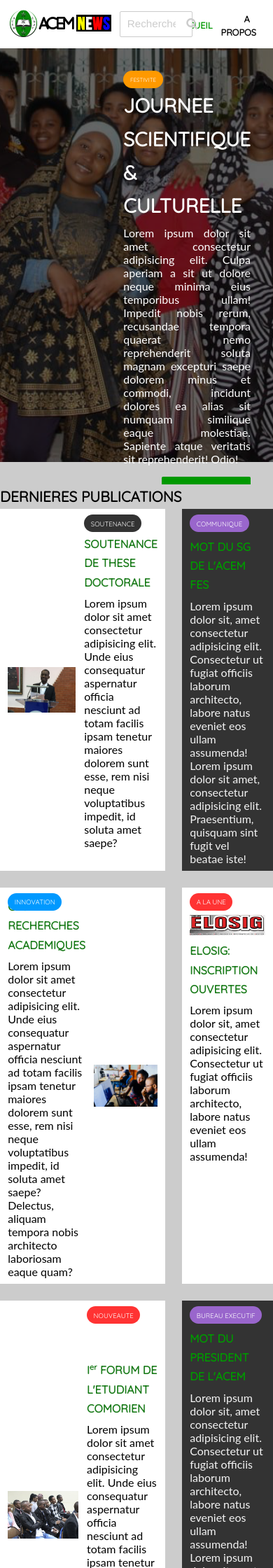
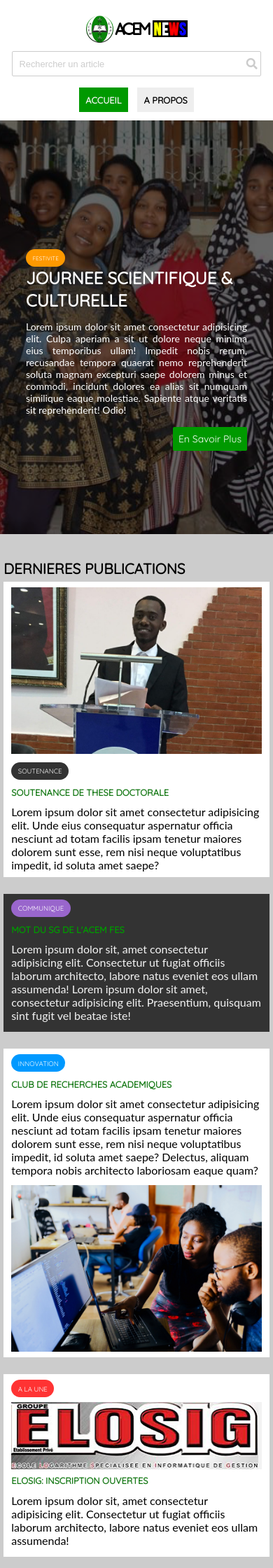
Before and after one commit to alfahami/acem.tech, a PHP site: page / in a window 390 px wide. Shown: the top 2240 px of the page at 70% size. Run offline with PHP 8.4, Linux system fonts and the light colour scheme; some libraries are stand-ins or nearby versions.

Commit message:
responsiveness

```diff
--- a/article.html
+++ b/article.html
@@ -74,7 +74,7 @@
               <h1 class="l-heading">Colloque Internationale, II<sup><small class="text-lowercase">e</small></sup> edition</h1>
               <div class="meta">
                 <small>
-                  <i class="fas fa-user"></i>Ecrit par <span class="text-bold">Nourdine Fahad</span>, 13 Mars 2020
+                  <i class="fas fa-user"></i>Ecrit par <span class="text-bold">Nourdine Fahad</span>, <span class="date">13 Mars 2020</span>
                 </small>
                 <div class="category category-festivites">Festivites</div>
               </div>
--- a/assets/css/style.css
+++ b/assets/css/style.css
@@ -84,7 +84,7 @@ ul {
   color: #fff;
   font-size: 0.6rem;
   text-transform: uppercase;
-  font-family: 'Quicksand', sans-serif;
+  font-family: "Quicksand", sans-serif;
   padding: 0.4rem 0.6rem;
   border-radius: 16px;
   margin-bottom: 0.1rem;
@@ -362,9 +362,124 @@ textarea::placeholder {
   color: var(--primary-color);
 }
 
+@media (max-width: 768px) {
+  .container {
+    max-width: calc(100% - 10px);
+  }
+
+  .article-heading {
+    font-size: 0.8rem;
+    margin-top: 0.7rem;
+  }
+  #main-navbar {
+    position: relative;
+  }
+  #main-navbar .container {
+    display: block;
+    margin: 0 auto;
+  }
+
+  #main-navbar .container .logo-search {
+    display: flex;
+    flex-direction: column;
+    justify-content: center;
+    text-align: center;
+  }
+
+  #main-navbar .container .logo-search a > img {
+    margin: 0.5rem 0;
+  }
+
+  #main-navbar .container .logo-search form {
+    width: 100%;
+    margin: 0 0.8rem;
+  }
+
+  #main-navbar .container .logo-search form input {
+    width: inherit;
+  }
+
+  #main-navbar .container .logo-search form a > i {
+    position: absolute;
+    top: 10px;
+    left: 94%;
+    bottom: auto;
+    right: auto;
+    color: #ccc;
+  }
+
+  #main-navbar .container ul li {
+    margin-top: 1rem;
+  }
+
+  #main-navbar .container ul li a {
+    display: inline-block;
+    padding: 0.6rem;
+    margin: 0 0.4rem;
+    color: #000;
+    background: #eee;
+  }
+
+  #main-navbar .container ul li a.current {
+    background: var(--primary-color);
+    color: var(--light-color);
+  }
+
+  /* Input placeholder CSS style */
+
+  form input::-webkit-input-placeholder {
+    /* Chrome/Opera/Safari */
+    font-size: 0.8rem;
+    color: #ccc;
+  }
+  form input::-moz-placeholder {
+    /* Firefox 19+ */
+    font-size: 0.8rem;
+    color: #ccc;
+  }
+  form input:-ms-input-placeholder {
+    /* IE 10+ */
+    font-size: 0.8rem;
+    color: #ccc;
+  }
+  form input:-moz-placeholder {
+    /* Firefox 18- */
+    font-size: 0.8rem;
+    color: #ccc;
+  }
+
+  /* Textarea Placeholder CSS Style */
+  textarea::-webkit-input-placeholder {
+    font-size: 0.8rem;
+    color: #ccc;
+  }
+
+  /* Firefox 18- */
+  textarea:-moz-placeholder {
+    font-size: 0.8rem;
+    color: #ccc;
+  }
+
+  /* Firefox 19+ */
+  textarea::-moz-placeholder {
+    font-size: 0.8rem;
+    color: #ccc;
+  }
+
+  textarea:-ms-input-placeholder {
+    font-size: 0.8rem;
+    color: #ccc;
+  }
+
+  textarea::placeholder {
+    font-size: 0.8rem;
+    color: #ccc;
+  }
+}
+
 /* Showcase */
 #showcase {
-  height: 70vh;
+  height: 75vh;
   width: 100%;
   color: #fff;
   padding: 2rem;
@@ -379,7 +494,7 @@ textarea::placeholder {
   top: 0;
   left: 0;
   width: 100%;
-  height: 70vh;
+  height: 100%;
   opacity: 0.4;
 }
 
@@ -416,6 +531,67 @@ textarea::placeholder {
 
 #showcase .showcase-container .showcase-content .btn.btn-primary {
   float: right;
+}
+
+@media (max-width: 834px) {
+  #showcase {
+    height: 70vh;
+  }
+
+  #showcase:before {
+    content: "";
+    position: absolute;
+    top: 0;
+    left: 0;
+    width: 100%;
+    height: 100%;
+    opacity: 0.4;
+  }
+
+  #showcase .showcase-container {
+    grid-template-columns: 1fr;
+  }
+
+  #showcase .showcase-container .showcase-content h1 {
+    font-size: 1.5rem;
+    line-height: 1.3;
+    margin-bottom: 0.5rem;
+  }
+
+  #showcase .showcase-container .showcase-content p {
+    text-align: justify;
+    text-justify: inter-word;
+  }
+}
+
+@media (max-width: 500px) {
+  .container {
+    max-width: calc(100% - 10px);
+  }
+  .btn {
+    padding: 0.5rem;
+    font-size: 0.875rem;
+  }
+  #showcase .showcase-container .showcase-content h1 {
+    font-size: 1.5rem;
+  }
+
+  #showcase .showcase-container .showcase-content p {
+    font-size: 0.875rem;
+  }
+}
+
+@media (max-height: 600px) {
+  #showcase .showcase-container {
+    display: grid;
+    grid-template-columns: 1fr;
+  }
+  #showcase {
+    height: 90vh;
+  }
+  #showcase .showcase-container .showcase-content h1 {
+    font-size: 1.5rem;
+  }
 }
 
 /* Article Home */
@@ -481,6 +657,86 @@ textarea::placeholder {
   color: var(--secondary-color);
 }
 
+@media (max-width: 834px) {
+  .article-heading {
+    margin-top: 0;
+  }
+
+  .container {
+    max-width: calc(100% - 10px);
+  }
+
+  #home-article .container .article-container {
+    display: grid;
+    grid-template-columns: repeat(2, 1fr);
+    grid-gap: 1.5rem;
+    align-items: center;
+  }
+
+  #home-article .container .article-container > :nth-child(odd) {
+    display: grid;
+    grid-template-columns: repeat(2, 1fr);
+    grid-column: 1 / span 3;
+  }
+
+  #home-article .container .article-container > *:nth-child(even) {
+    grid-column: 1 / span 3;
+  }
+
+  #home-article .container .article-container > :nth-child(odd) div > div,
+  #home-article .container .article-container > *:nth-child(even) div > div {
+    display: inline-block;
+    position: relative;
+  }
+
+  #home-article .container .article-container article {
+    position: static;
+    align-items: center;
+  }
+
+  #home-article .container .article-container > :nth-child(odd) div > div,
+  #home-article .container .article-container > *:nth-child(even) div > div {
+    position: static;
+  }
+
+  #home-article .container .article-container > *:nth-child(even) p {
+    margin-bottom: 0.4rem;
+  }
+
+  #home-article .container .article-container > *:nth-child(even) img {
+    width: 50%;
+    display: block;
+    float: left;
+  }
+
+  #home-article .container .article-container > *:nth-child(even) img + p {
+    float: right;
+    width: 50%;
+  }
+}
+
+@media (max-width: 500px) {
+  #home-article .container .article-container {
+    display: grid;
+    grid-template-columns: 1fr;
+  }
+
+  #home-article .container .article-container > :nth-child(odd) {
+    display: grid;
+    grid-template-columns: 1fr;
+    grid-column: 1;
+  }
+
+  #home-article .container .article-container > *:nth-child(even) {
+    grid-column: 1;
+  }
+
+  #home-article .container .article-container > *:nth-child(even) img {
+    width: 100%;
+    float: none;
+  }
+}
+
 /* About Page*/
 #about .page-container .about.card h1 {
   letter-spacing: -10;
@@ -514,6 +770,13 @@ textarea::placeholder {
 
 .sidebar article.card.bg-dark p > a:hover {
   color: #ff9900;
+}
+
+@media (max-width: 500px) {
+  .page-container {
+    display: grid;
+    grid-template-columns: 1fr;
+  }
 }
 
 /* Article Page*/
@@ -566,7 +829,6 @@ textarea::placeholder {
 #article .page-container .sidebar article h3.text-capitalize {
   font-size: 1.4rem;
   padding: 0.2rem;
-
 }
 
 #article .page-container .sidebar ul.list li {
@@ -593,6 +855,30 @@ textarea::placeholder {
 #article .page-container .sidebar ul.list li a i {
   border-radius: 50%;
 }
+
+@media (max-width: 834px) {
+  .page-container {
+    display: grid;
+    grid-template-columns: 1fr;
+  }
+
+  .page-container > *:first-child {
+    grid-row: 1 / span 3;
+  }
+}
+
+@media (max-width: 500px) {
+  #article .page-container .card h1 {
+    font-size: 1rem;
+  }
+
+  #article .page-container .meta {
+    float: left;
+    padding: 0.5rem
+
+  }
+}
+
 /* Footer */
 #main-footer {
   background: #333;
@@ -669,3 +955,13 @@ textarea::placeholder {
 #main-footer .container .author-copyright p {
   margin-bottom: 2px;
 }
+
+@media (max-width: 500px) {
+  #main-footer .footer-container {
+    display: block;
+  }
+
+ .list li {
+    width: 100%;
+  }
+}
--- a/index.html
+++ b/index.html
@@ -187,7 +187,7 @@
         <div class="container footer-container">
           <div class="acem-fes-news-about">
             <img src="assets/images/small-light-logo.png" alt="" class="logo">
-            <p>Lorem ipsum dolor sit amet consectetur adipisic elit. Dolore ducimus quasi id, commodi corporis dolores, libero aliquid, explicabo ex numquam et asperiores velit molestias harum incidunt nemo labore! Repudiandae ullam vero dolorum ipsam recusandae amet, eveniet dolore iure vitae fuga delectus, fugiat voluptatem nesciunt aspernatur quisquam dolorem sequi asperiores neque. Repudiandae ullam vero dolorum ipsam recusandae amet.</p>
+            <p>Lorem ipsum dolor sit amet consectetur adipisic elit. Dolore ducimus quasi id, commodi corporis dolores, libero aliquid, explicabo ex numquam et asperiores velit molestias harum incidunt nemo labore! Repudiandae ullam vero dolorum ipsam recusandae amet.</p>
           </div>
 
           <div class="acemfes-site-map">
```
Lines whose indentation alone changed are shown as unchanged.
